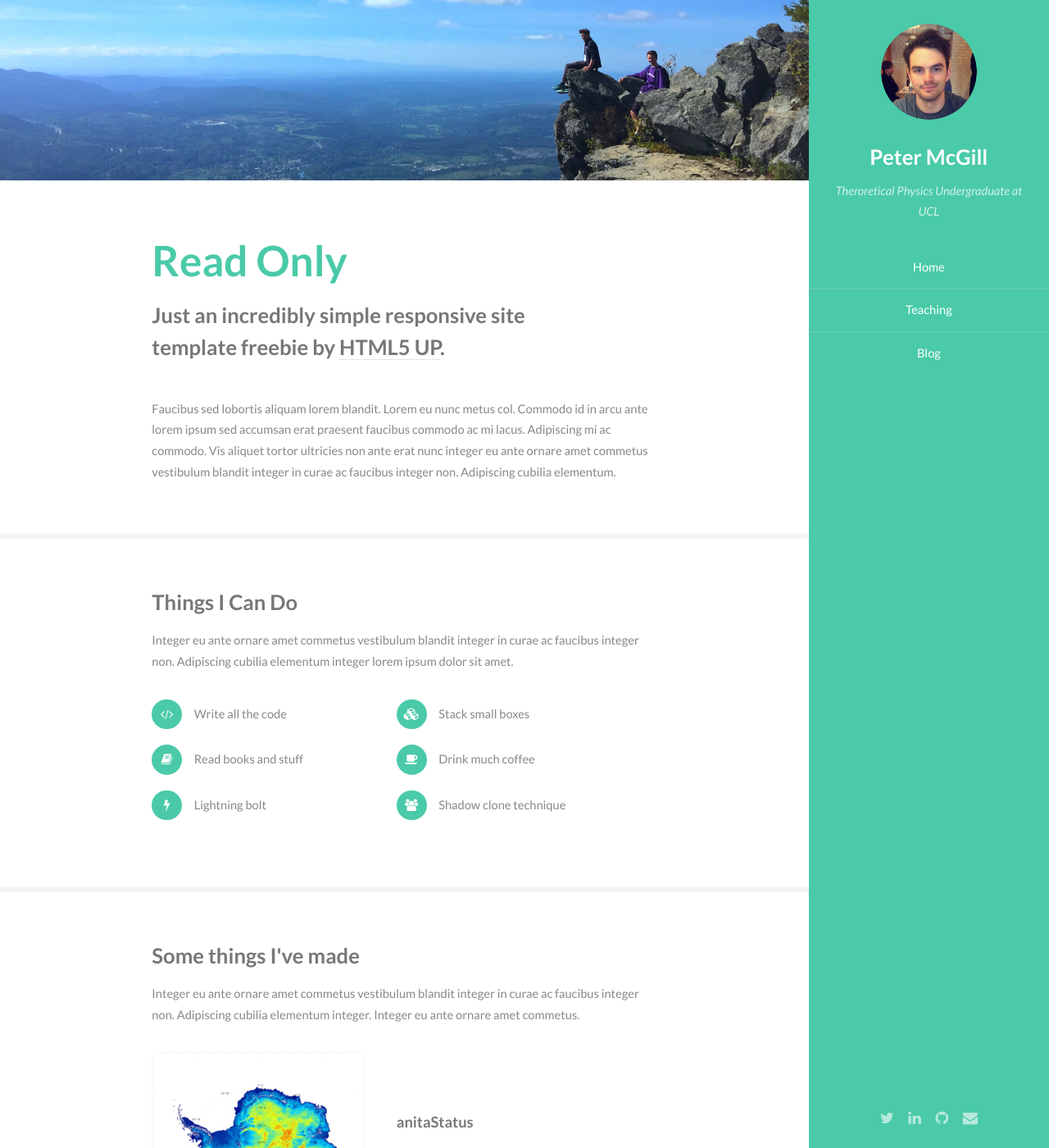
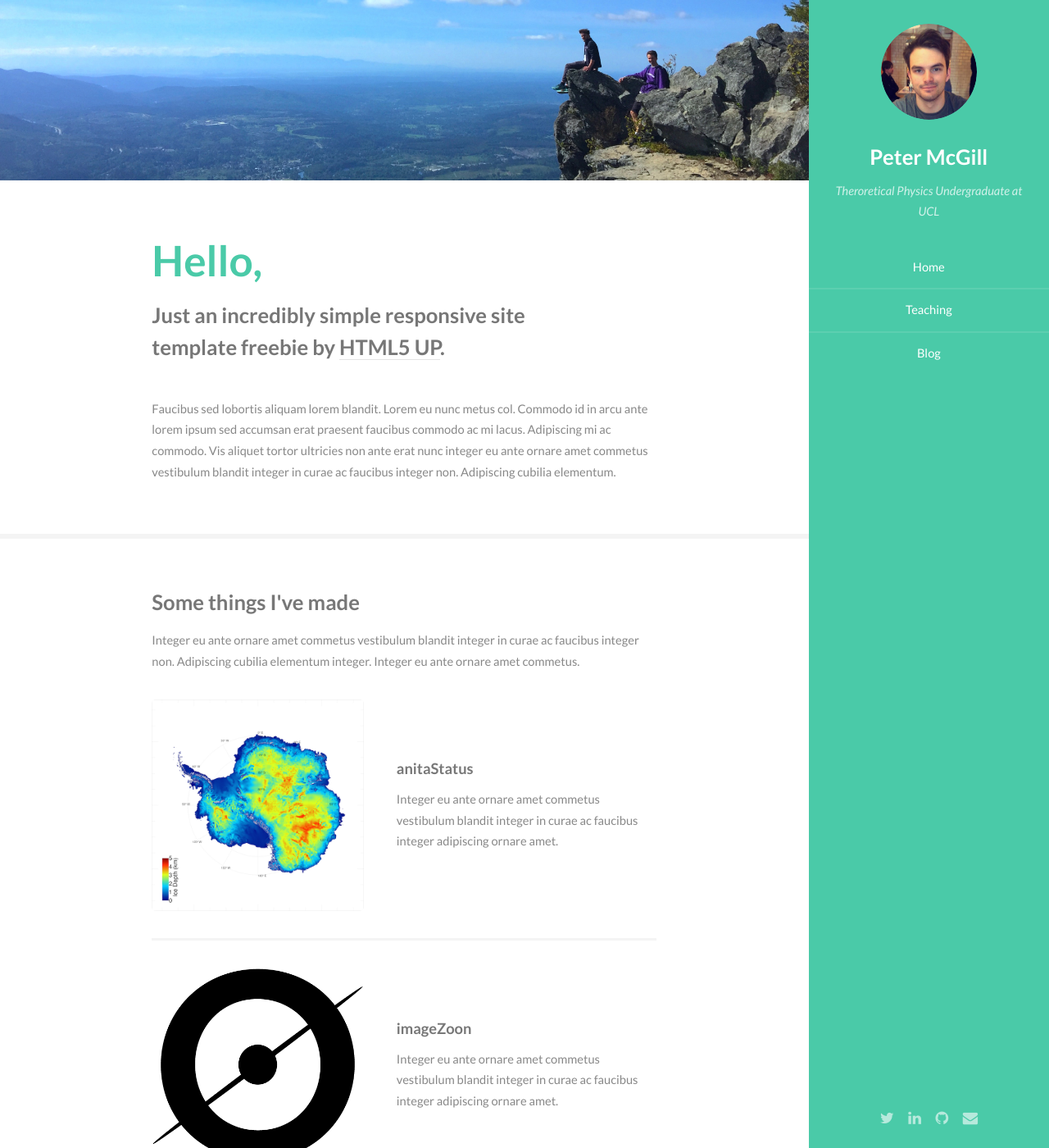
Before and after one commit to astrophpeter/website, a Jekyll site: the page built from index.html, in a window 1280 px wide and 1400 px high. Shown: the whole window at 82% size. Built offline with Jekyll 4.4.1, drawn with Linux system fonts in a browser that asks for light colours.

Commit message:
Update index.html

```diff
--- a/index.html
+++ b/index.html
@@ -8,27 +8,11 @@
     <section id="one">
         <div class="container">
             <header class="major">
-                <h2>Read Only</h2>
+                <h2>Hello,</h2>
                 <p>Just an incredibly simple responsive site<br />
                 template freebie by <a href="http://html5up.net">HTML5 UP</a>.</p>
             </header>
             <p>Faucibus sed lobortis aliquam lorem blandit. Lorem eu nunc metus col. Commodo id in arcu ante lorem ipsum sed accumsan erat praesent faucibus commodo ac mi lacus. Adipiscing mi ac commodo. Vis aliquet tortor ultricies non ante erat nunc integer eu ante ornare amet commetus vestibulum blandit integer in curae ac faucibus integer non. Adipiscing cubilia elementum.</p>
-        </div>
-    </section>
-
-<!-- Two -->
-    <section id="two">
-        <div class="container">
-            <h3>Things I Can Do</h3>
-            <p>Integer eu ante ornare amet commetus vestibulum blandit integer in curae ac faucibus integer non. Adipiscing cubilia elementum integer lorem ipsum dolor sit amet.</p>
-            <ul class="feature-icons">
-                <li class="fa-code">Write all the code</li>
-                <li class="fa-cubes">Stack small boxes</li>
-                <li class="fa-book">Read books and stuff</li>
-                <li class="fa-coffee">Drink much coffee</li>
-                <li class="fa-bolt">Lightning bolt</li>
-                <li class="fa-users">Shadow clone technique</li>
-            </ul>
         </div>
     </section>
 
```
